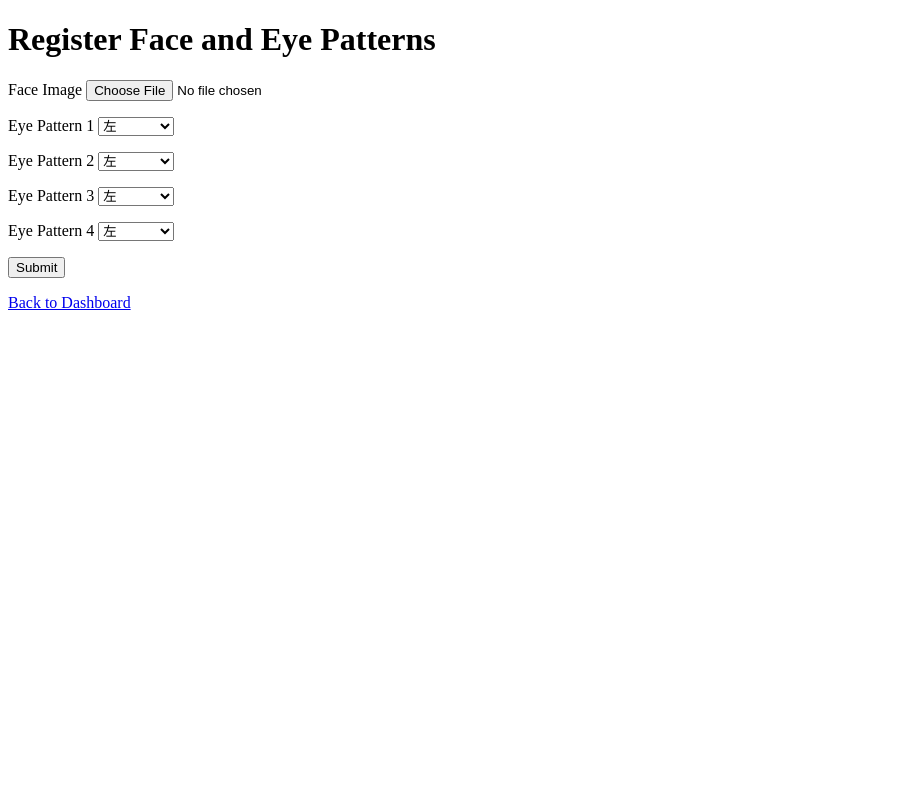
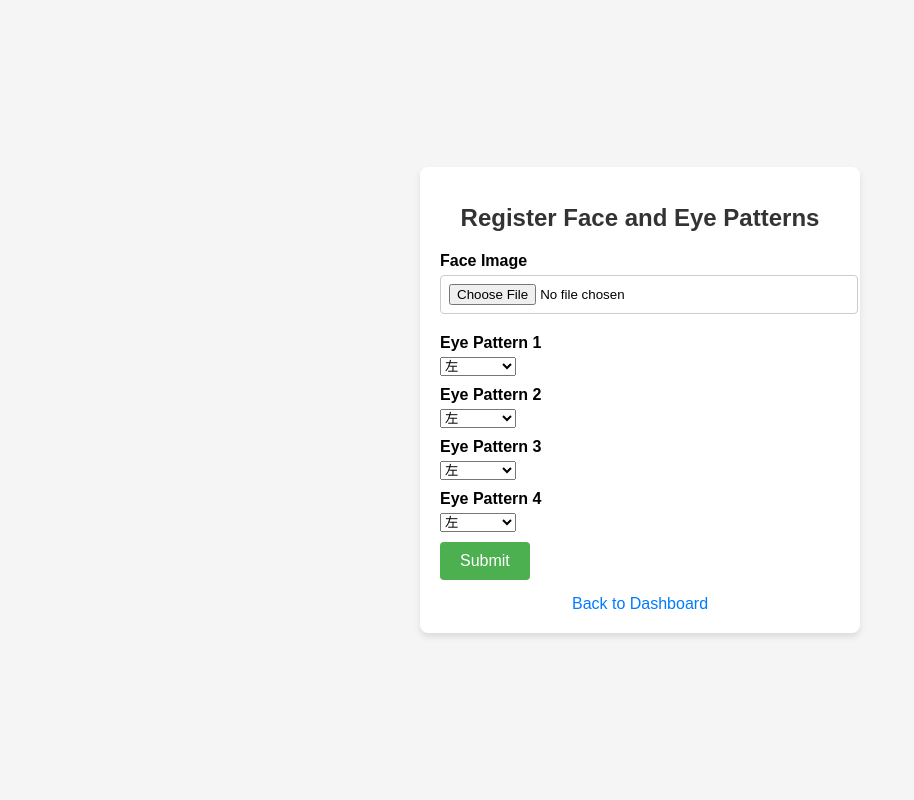
Before and after one commit to mametaro99/face-recoginition, a Flask app: page /face_recognition in a window 1280 px wide. Shown: the whole page, without its empty margins (0-914 px from the left). Run offline with Flask 3, Linux system fonts and the light colour scheme; a user stored in the database is signed in; some libraries are stand-ins or nearby versions.

Commit message:
顔認証登録画面のUIを変更

```diff
--- a/my_flask_app/templates/face_recognition.html
+++ b/my_flask_app/templates/face_recognition.html
@@ -4,8 +4,76 @@
     <meta charset="UTF-8">
     <meta name="viewport" content="width=device-width, initial-scale=1.0">
     <title>Face Recognition</title>
+    <style>
+        body {
+            font-family: Arial, sans-serif;
+            background-color: #f5f5f5;
+            margin: 0;
+            display: flex;
+            justify-content: center;
+            align-items: center;
+            height: 100vh;
+        }
+        .container {
+            background: #fff;
+            padding: 20px;
+            border-radius: 8px;
+            box-shadow: 0 4px 6px rgba(0, 0, 0, 0.1);
+            width: 90%;
+            max-width: 400px;
+            text-align: center;
+        }
+        h1 {
+            font-size: 24px;
+            color: #333;
+            margin-bottom: 20px;
+        }
+        form p {
+            margin: 10px 0;
+            text-align: left;
+        }
+        label {
+            font-weight: bold;
+            display: block;
+            margin-bottom: 5px;
+        }
+        input[type="file"], input[type="text"] {
+            width: 100%;
+            padding: 8px;
+            margin-bottom: 10px;
+            border: 1px solid #ccc;
+            border-radius: 4px;
+        }
+        button {
+            background-color: #4CAF50;
+            color: white;
+            border: none;
+            padding: 10px 20px;
+            border-radius: 4px;
+            cursor: pointer;
+            font-size: 16px;
+        }
+        button:hover {
+            background-color: #45a049;
+        }
+        ul {
+            list-style-type: none;
+            padding: 0;
+            color: red;
+        }
+        a {
+            color: #007BFF;
+            text-decoration: none;
+            display: block;
+            margin-top: 15px;
+        }
+        a:hover {
+            text-decoration: underline;
+        }
+    </style>
 </head>
 <body>
+    <div class="container">
         <h1>Register Face and Eye Patterns</h1>
 
         <!-- フラッシュメッセージの表示 -->
@@ -94,5 +162,6 @@
         </form>
 
         <a href="{{ url_for('dashboard') }}">Back to Dashboard</a>
+    </div>
 </body>
 </html>
```
Lines whose indentation alone changed are shown as unchanged.
